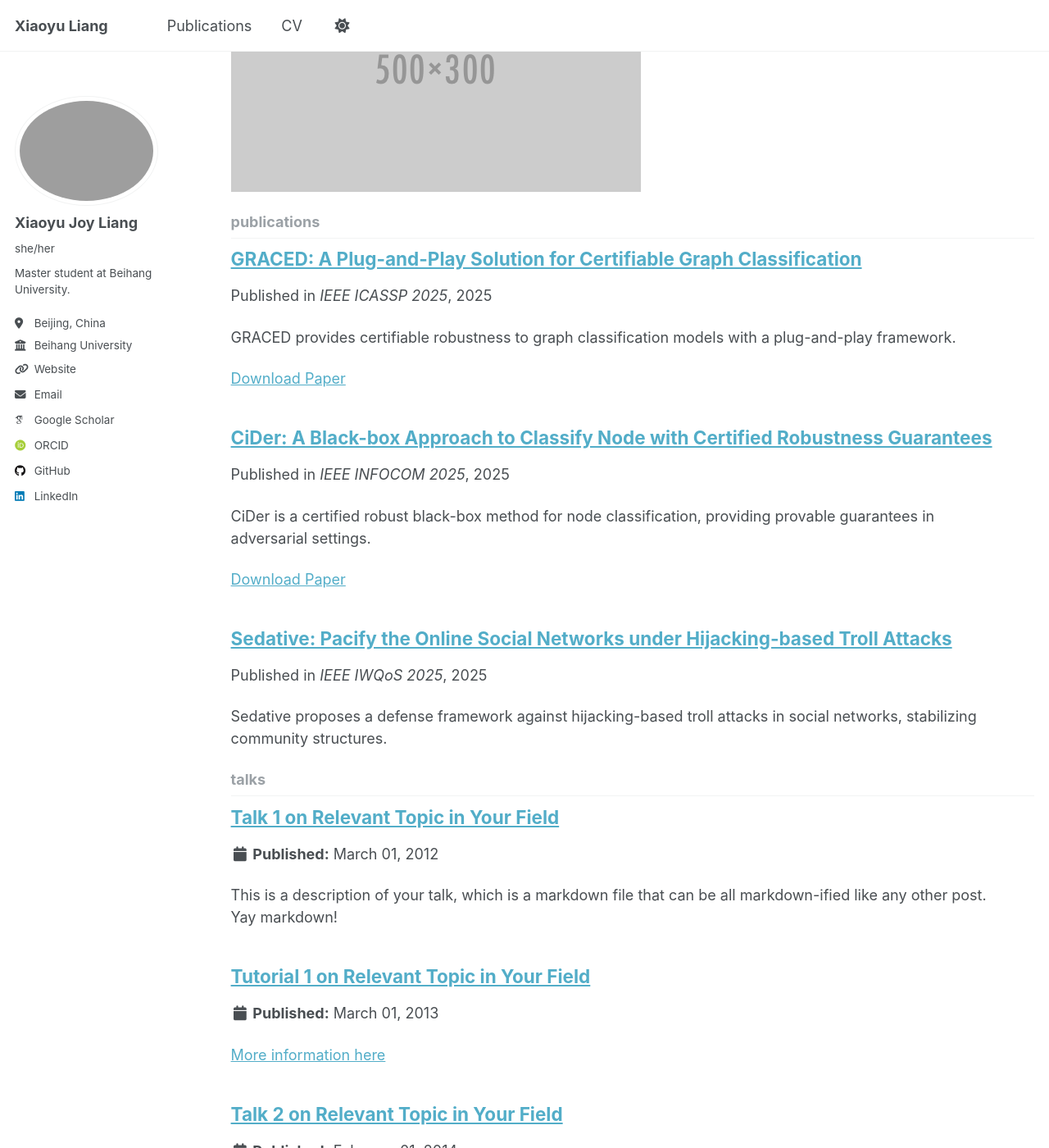
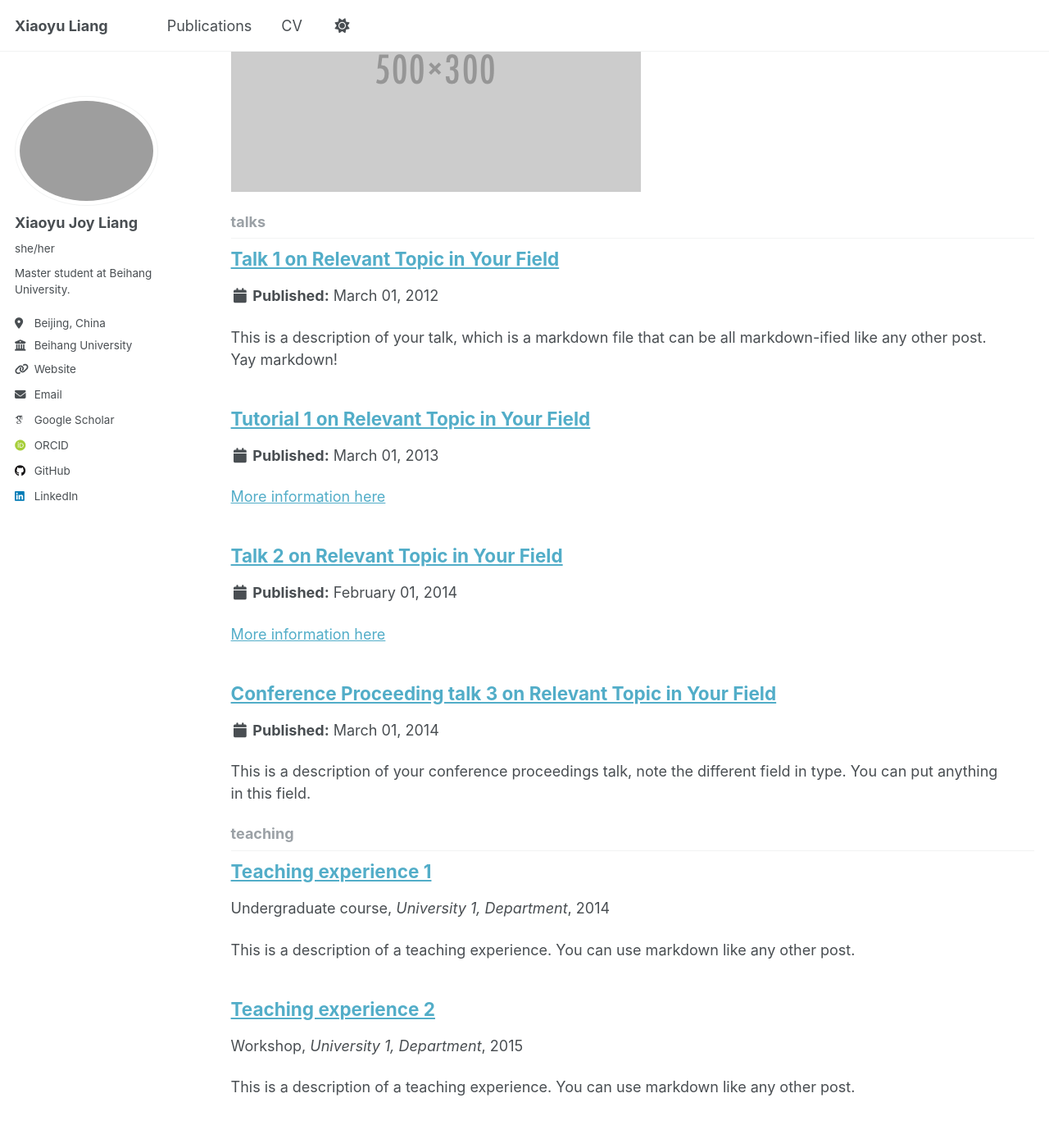
Before and after one commit to xiaoyuu-liang/xiaoyuu-liang.github.io, a Jekyll site: the page built from _pages/collection-archive.html, in a window 1280 px wide and 1400 px high, scrolled down 851 px. Shown: the whole window at 82% size. Built offline with Jekyll 4.4.1, drawn with Linux system fonts in a browser that asks for light colours; some web fonts are replaced.

Commit message:
publications

```diff
--- a/_config.yml
+++ b/_config.yml
@@ -217,9 +217,9 @@ collections:
   teaching:
     output: true
     permalink: /:collection/:path/
-  publications:
-    output: true
-    permalink: /:collection/:path/
+  # publications:
+  #   output: true
+  #   permalink: /:collection/:path/
   portfolio:
     output: true
     permalink: /:collection/:path/
--- a/_pages/publications.md
+++ b/_pages/publications.md
@@ -1,10 +1,27 @@
 ---
 title: "Publications"
 permalink: /publications/
-layout: publications
+layout: single
 author_profile: true
 ---
 
-### Debugging publications layout...
+Here is a list of my selected publications. For a full list, please refer to [my Google Scholar profile](https://scholar.google.com/citations?user=HMKLX4IAAAAJ&hl).
 
-This is a test page. If you can see this text, it means layout `publications` was not working.
+### Peer-reviewed Publications
+
+- **CiDer: A Black-box Approach to Classify Node with Certified Robustness Guarantees**
+  *Xiaoyu Liang*, Haohua Du, Wen Ma, Ye Tian, Xiaoya Xu
+  IEEE INFOCOM 2025
+  [PDF](https://github.com/xiaoyuu-liang/xiaoyuu-liang.github.io/blob/master/files/infocom2025.pdf) | [Code](https://github.com/xiaoyuu-liang/CiDer) | [Slides](https://github.com/xiaoyuu-liang/xiaoyuu-liang.github.io/blob/master/files/infocom2025-slide.pdf)
+
+- **GRACED: A Plug-and-Play Solution for Certifiable Graph Classification**
+  *Xiaoyu Liang*, Haohua Du, He Lu, Fei Shang
+  IEEE ICASSP 2025
+  [PDF](https://github.com/xiaoyuu-liang/xiaoyuu-liang.github.io/blob/master/files/icassp2025.pdf) | [Code](https://github.com/xiaoyuu-liang/GRACED) | [Slides](https://github.com/xiaoyuu-liang/xiaoyuu-liang.github.io/blob/master/files/icassp2025-slide.pdf) | [Poster](https://github.com/xiaoyuu-liang/xiaoyuu-liang.github.io/blob/master/files/icassp2025-poster.pdf)
+
+- **Sedative: Pacify the Online Social Networks under Hijacking‑based Troll Attacks**
+  Wen Ma, Zhiyi Liu, Haohua Du, *Xiaoyu Liang*
+  IEEE IWQoS 2025
+  *(PDF and slides to be added)*
+
+---
--- a/_publications/icassp2025.md
+++ /dev/null
@@ -1,14 +0,0 @@
----
-title: "GRACED: A Plug-and-Play Solution for Certifiable Graph Classification"
-collection: publications
-permalink: /publication/icassp2025/
-date: 2025-04-06
-venue: "IEEE ICASSP 2025"
-authors: Xiaoyu Liang, Haohua Du, He Lu, Fei Shang
-category: conferences
-paperurl: https://github.com/xiaoyuu-liang/xiaoyuu-liang.github.io/blob/master/files/icassp2025.pdf
-codeurl: https://github.com/xiaoyuu-liang/GRACED
-slides: https://github.com/xiaoyuu-liang/xiaoyuu-liang.github.io/blob/master/files/icassp2025-slide.pdf
-poster: https://github.com/xiaoyuu-liang/xiaoyuu-liang.github.io/blob/master/files/icassp2025-poster.pdf
-excerpt: "GRACED provides certifiable robustness to graph classification models with a plug-and-play framework."
----
--- a/_publications/infocom2025.md
+++ /dev/null
@@ -1,13 +0,0 @@
----
-title: "CiDer: A Black-box Approach to Classify Node with Certified Robustness Guarantees"
-collection: publications
-permalink: /publication/infocom2025/
-date: 2025-05-19
-venue: "IEEE INFOCOM 2025"
-authors: Xiaoyu Liang, Haohua Du, Wen Ma, Ye Tian, Xiaoya Xu
-category: conferences
-paperurl: https://github.com/xiaoyuu-liang/xiaoyuu-liang.github.io/blob/master/files/infocom2025.pdf
-codeurl: https://github.com/xiaoyuu-liang/CiDer
-slides: https://github.com/xiaoyuu-liang/xiaoyuu-liang.github.io/blob/master/files/infocom2025-slide.pdf
-excerpt: "CiDer is a certified robust black-box method for node classification, providing provable guarantees in adversarial settings."
----
--- a/_publications/iwqos2025.md
+++ /dev/null
@@ -1,12 +0,0 @@
----
-title: "Sedative: Pacify the Online Social Networks under Hijacking-based Troll Attacks"
-collection: publications
-permalink: /publication/iwqos2025/
-date: 2025-07-02
-venue: "IEEE IWQoS 2025"
-authors: Wen Ma, Zhiyi Liu, Haohua Du, Xiaoyu Liang
-category: conferences
-# paperurl: https://github.com/xiaoyuu-liang/xiaoyuu-liang.github.io/blob/master/files/iwqos2025.pdf
-# slides: https://github.com/xiaoyuu-liang/xiaoyuu-liang.github.io/blob/master/files/iwqos2025-slide.pdf
-excerpt: "Sedative proposes a defense framework against hijacking-based troll attacks in social networks, stabilizing community structures."
----
```
